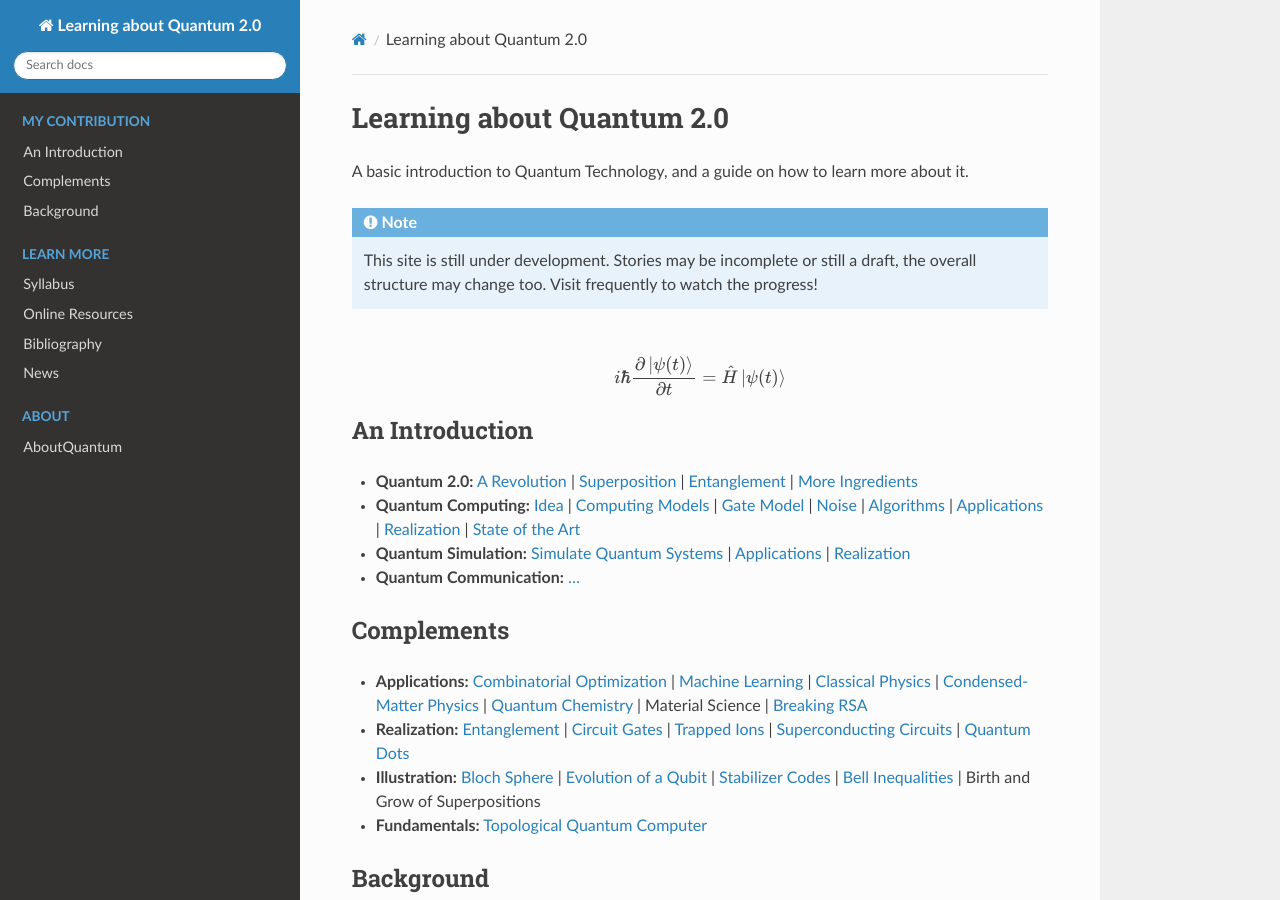
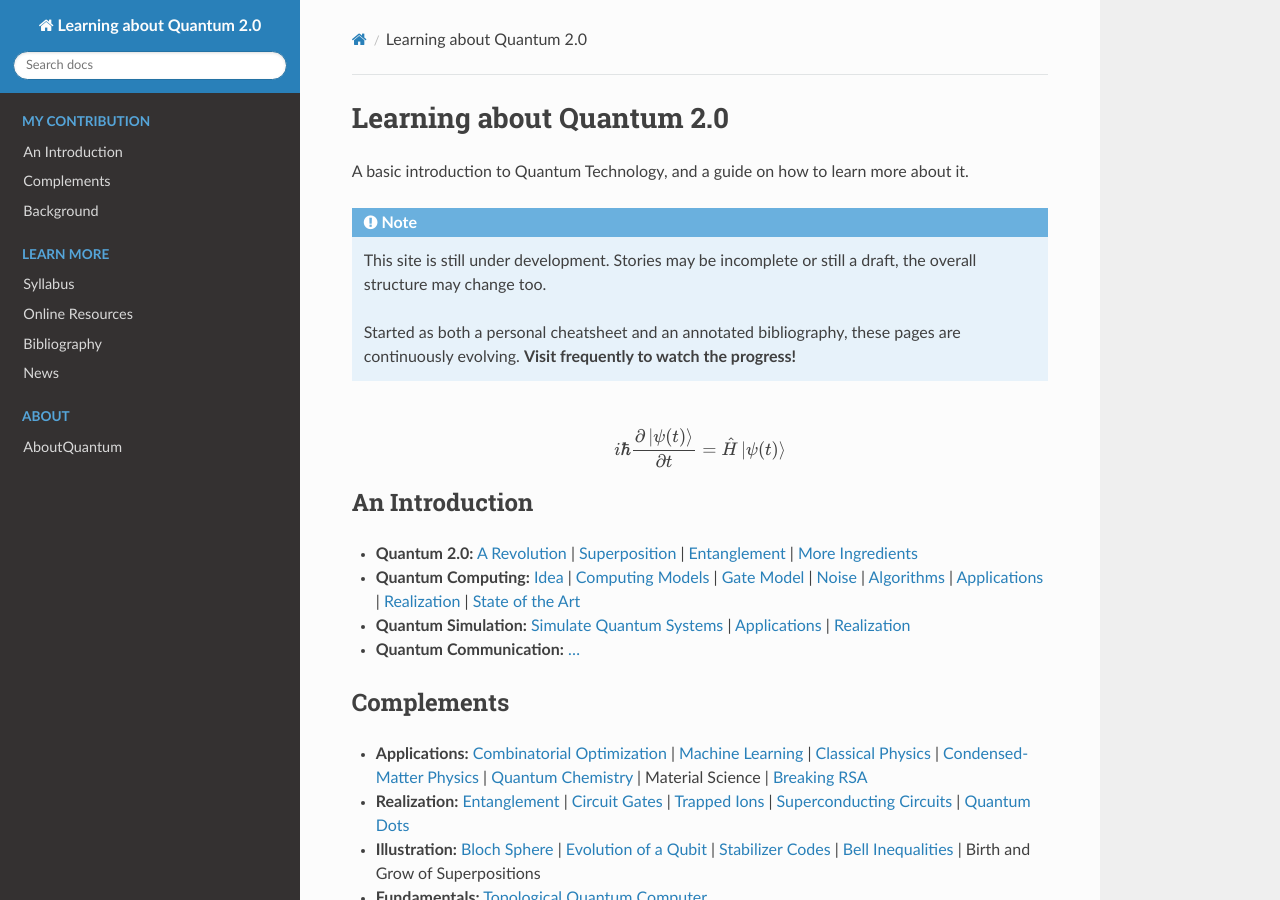
Before and after one commit to tomlqc/about-quantum, a Sphinx documentation site: the page built from source/index.rst, in a window 1280 px wide and 900 px high. Built offline with Sphinx 7.4.7 and the Read the Docs theme 2.0.0, drawn with Linux system fonts in a browser that asks for light colours.

Commit message:
index: personal cheatsheet and annotated bibliography.

```diff
--- a/source/index.rst
+++ b/source/index.rst
@@ -11,7 +11,10 @@ and a guide on how to learn more about it.
     This site is still under development.
     Stories may be incomplete or still a draft,
     the overall structure may change too.
-    Visit frequently to watch the progress!
+
+    Started as both a personal cheatsheet and an annotated bibliography,
+    these pages are continuously evolving.
+    **Visit frequently to watch the progress!**
 
 .. include:: qutex.rst
 
```
